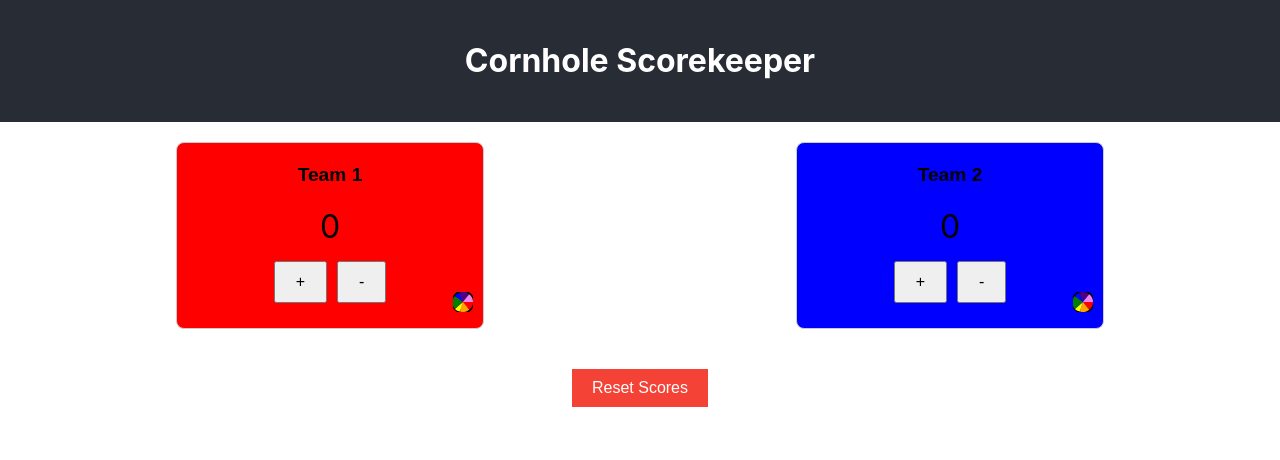
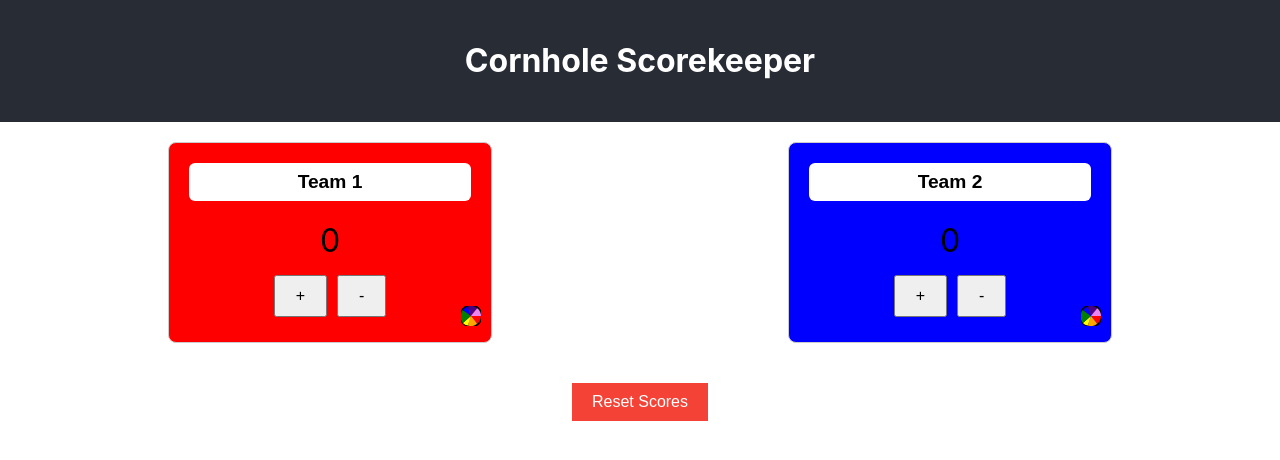
Before and after one commit to zmanoony-arch/cornhole, a React (Create React App) app: page / in a window 1280 px wide. Shown: the top 460 px of the page. Built offline with nearby package versions, Linux system fonts and the light colour scheme.

Commit message:
white bkg for team name

```diff
--- a/src/App.css
+++ b/src/App.css
@@ -25,9 +25,11 @@
   font-size: 1.2em;
   text-align: center;
   border: none;
-  background: transparent;
+  background: white;
   margin-bottom: 10px;
   font-weight: bold;
+  padding: 8px 10px;
+  border-radius: 6px;
 }
 
 .score {
```
